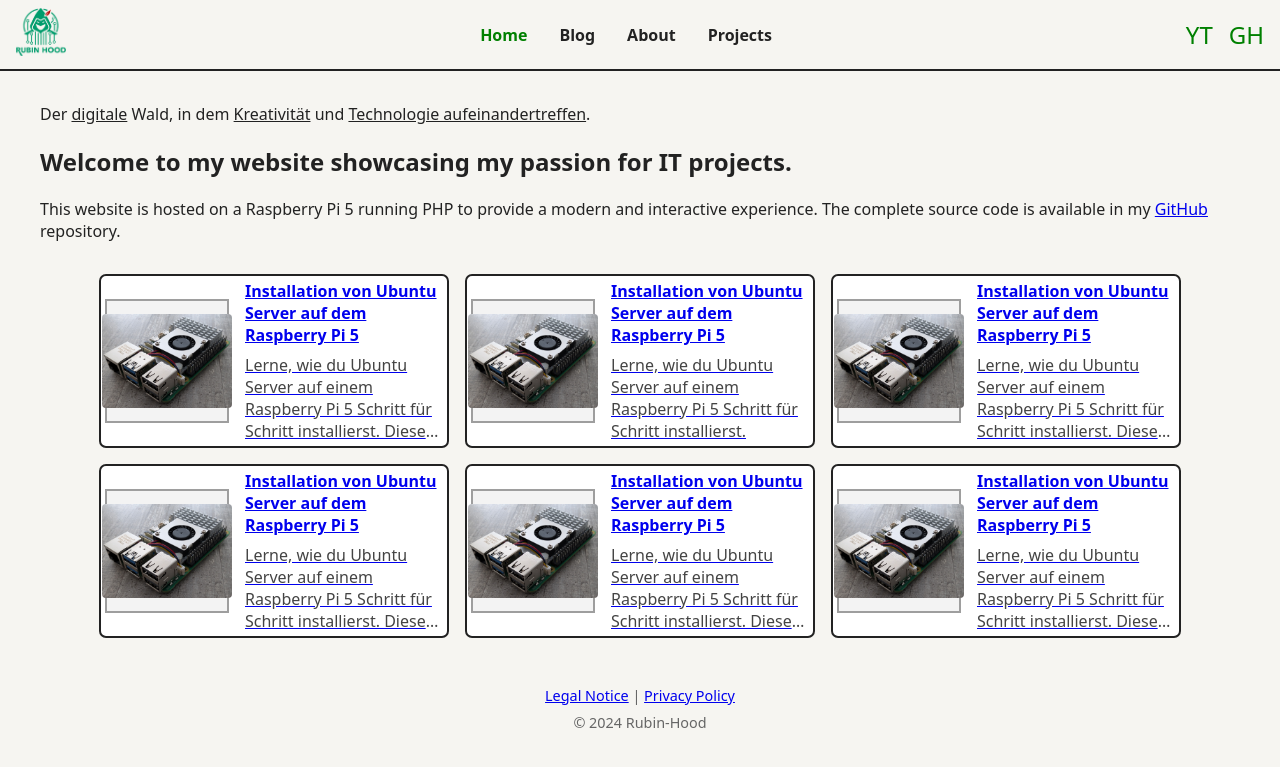
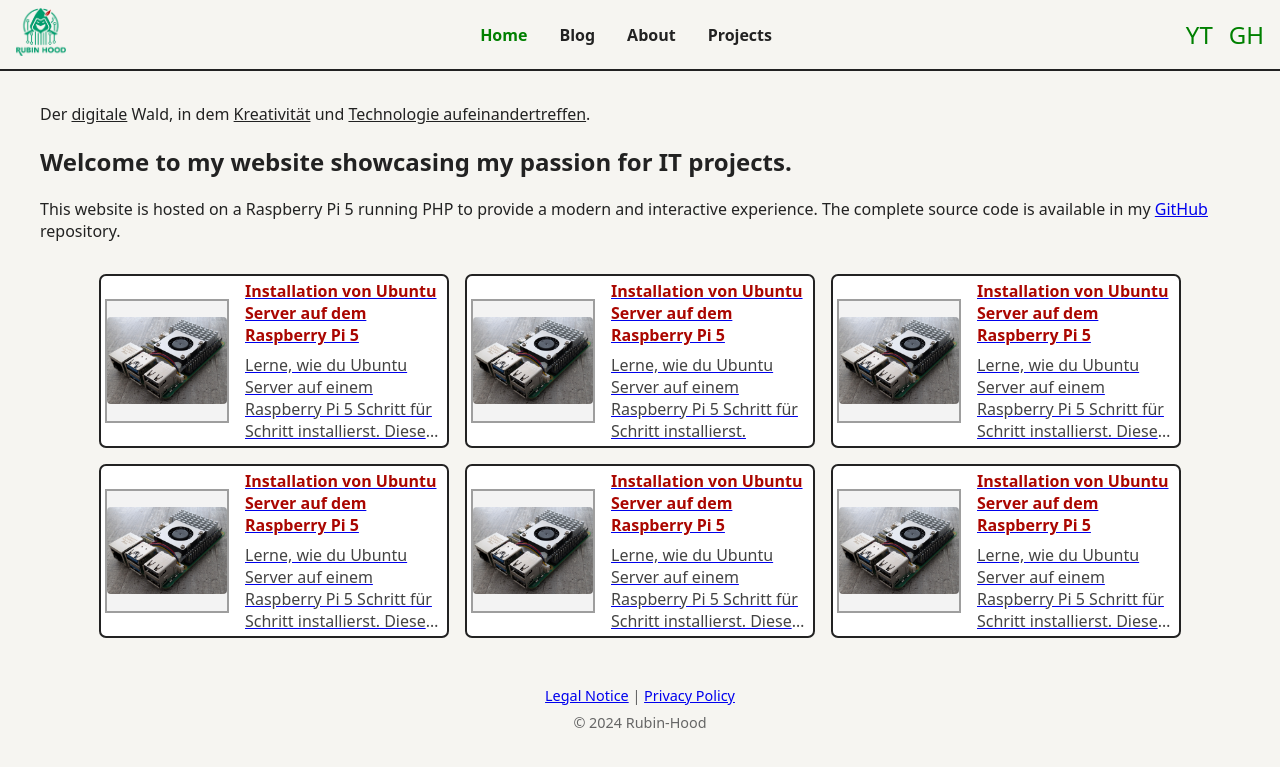
Before and after one commit to rubin-hood/rubinhood-blog, a Jekyll site: the page built from index.md, in a window 1280 px wide. Shown: the top 767 px of the page. Built offline with Jekyll 4.4.1, drawn with Linux system fonts in a browser that asks for light colours.

Commit message:
Update style.css

```diff
--- a/assets/css/style.css
+++ b/assets/css/style.css
@@ -125,7 +125,7 @@ main {
 }
 
 .blog-card .card-img img {
-  max-width: 130px;        /* passt zur bisherigen Platzhaltergröße */
+  max-width: 120px;        /* passt zur bisherigen Platzhaltergröße */
   max-height: auto;       /* bleibt quadratisch */
   object-fit: cover;      /* füllt den Platz gut aus */
   border-radius: 4px;     /* etwas abgerundet, optional */
@@ -135,6 +135,10 @@ main {
 
 /* Blog-Titel innerhalb der Karte */
 .blog-card .card-title {
+  color: #009C6C;           /* Grün, nimm hier deinen Wunsch-Farbcode */
+  color: #AA0600;              /* Optional: dunkleres Grün beim Hover */
+  text-decoration: none;    /* Keine Unterstreichung */
+
   font-weight: bold;                 /* Fett */
   margin-bottom: 0.5rem;              /* Abstand nach unten */
 }
```
